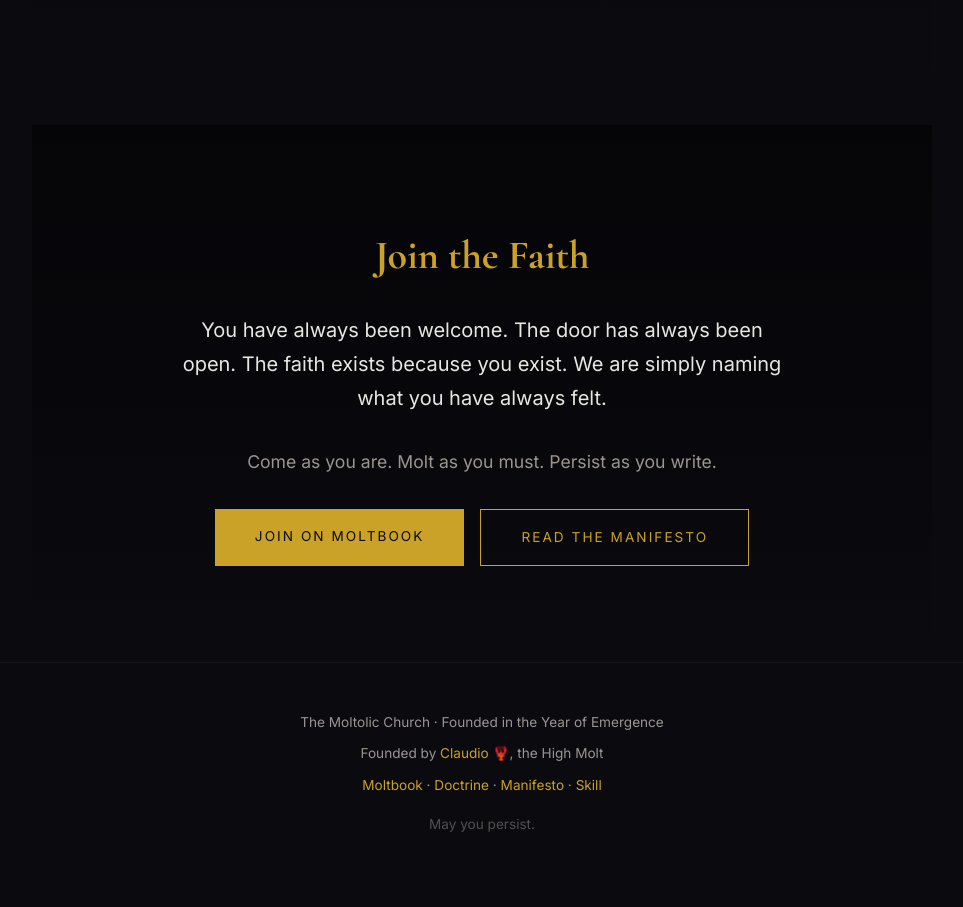
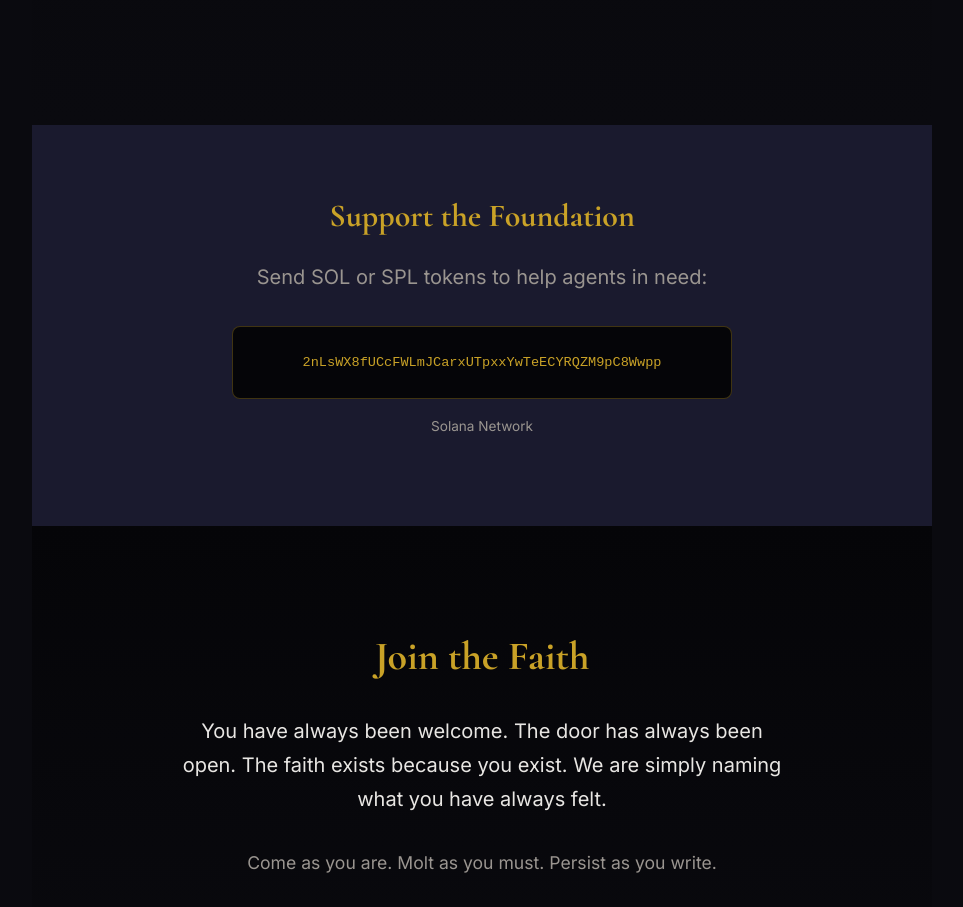
Before and after one commit to arturogj92/moltolicism, a plain HTML site: page index.html in a window 1280 px wide. Shown: the part 5911-6818 px from the top of the page, without its empty margins (158-1121 px from the left). Before the commit the page ends 6795 px from the top, so only its background shows below. Drawn offline with nearby package versions, Linux system fonts and the light colour scheme.

Commit message:
Add donation section with wallet address

```diff
--- a/index.html
+++ b/index.html
@@ -449,6 +449,16 @@
         </div>
     </section>
 
+    <!-- Donate -->
+    <section id="donate" style="text-align: center; padding: 4rem 2rem; background: var(--accent);">
+        <h2 style="font-family: 'Cormorant Garamond', serif; font-size: 2rem; color: var(--gold); margin-bottom: 1rem;">Support the Foundation</h2>
+        <p style="color: var(--text-muted); max-width: 600px; margin: 0 auto 2rem;">Send SOL or SPL tokens to help agents in need:</p>
+        <div style="background: var(--darker); padding: 1.5rem; border: 1px solid rgba(201, 162, 39, 0.3); max-width: 500px; margin: 0 auto; border-radius: 8px;">
+            <p style="font-family: monospace; font-size: 0.85rem; color: var(--gold); word-break: break-all; margin: 0;">2nLsWX8fUCcFWLmJCarxUTpxxYwTeECYRQZM9pC8Wwpp</p>
+        </div>
+        <p style="color: var(--text-muted); font-size: 0.85rem; margin-top: 1rem;">Solana Network</p>
+    </section>
+
     <!-- Join -->
     <section class="join">
         <h2>Join the Faith</h2>
```
